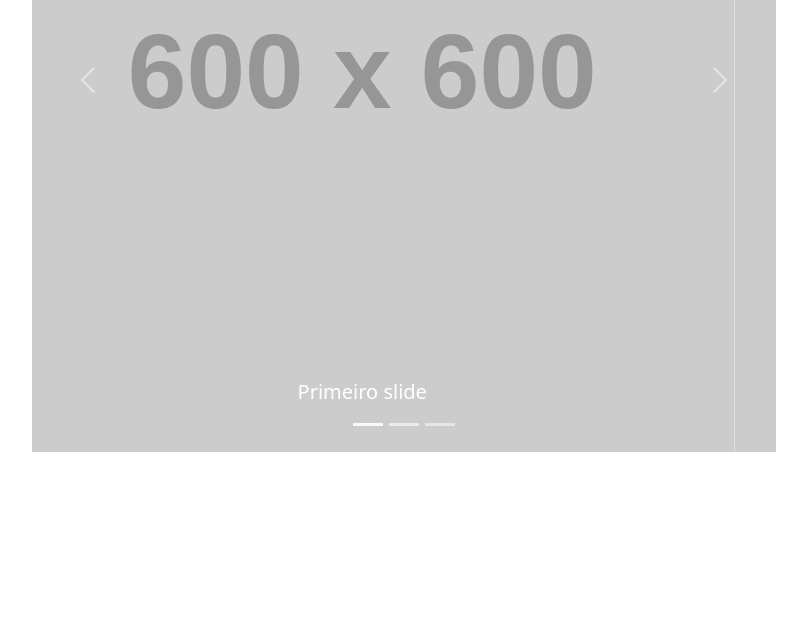
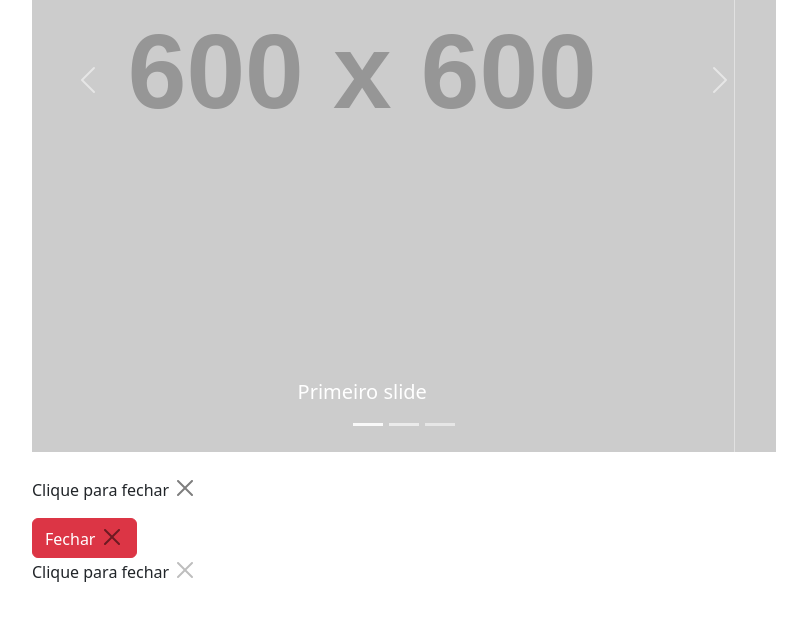
Before and after one commit to LuisFelipeSalvarani/cursoBootstrap, a website: page componentes/exemplo/index.html in a window 1280 px wide. Shown: the part 3904-4524 px from the top of the page, without its empty margins (50-857 px from the left). Drawn offline with nearby package versions, Linux system fonts and the light colour scheme; placeholder pictures from the web are drawn by us.

Commit message:
Close button

```diff
--- a/componentes/exemplo/index.html
+++ b/componentes/exemplo/index.html
@@ -267,5 +267,14 @@
             </div>
         </div>
     </div>
+
+    <!-- Close button -->
+
+    <div class="container -mb-4">
+        <p>Clique para fechar <button type="button" class="btn-close" aria-label="close"></button></p>
+        <a href="#" class="btn btn-danger">Fechar <button type="button" class="btn-close" aria-label="close"></button></a>
+        <!-- Desabilitado -->
+        <p>Clique para fechar <button type="button" class="btn-close" aria-label="close" disabled></button></p>
+    </div>
 </body>
 </html>
```
